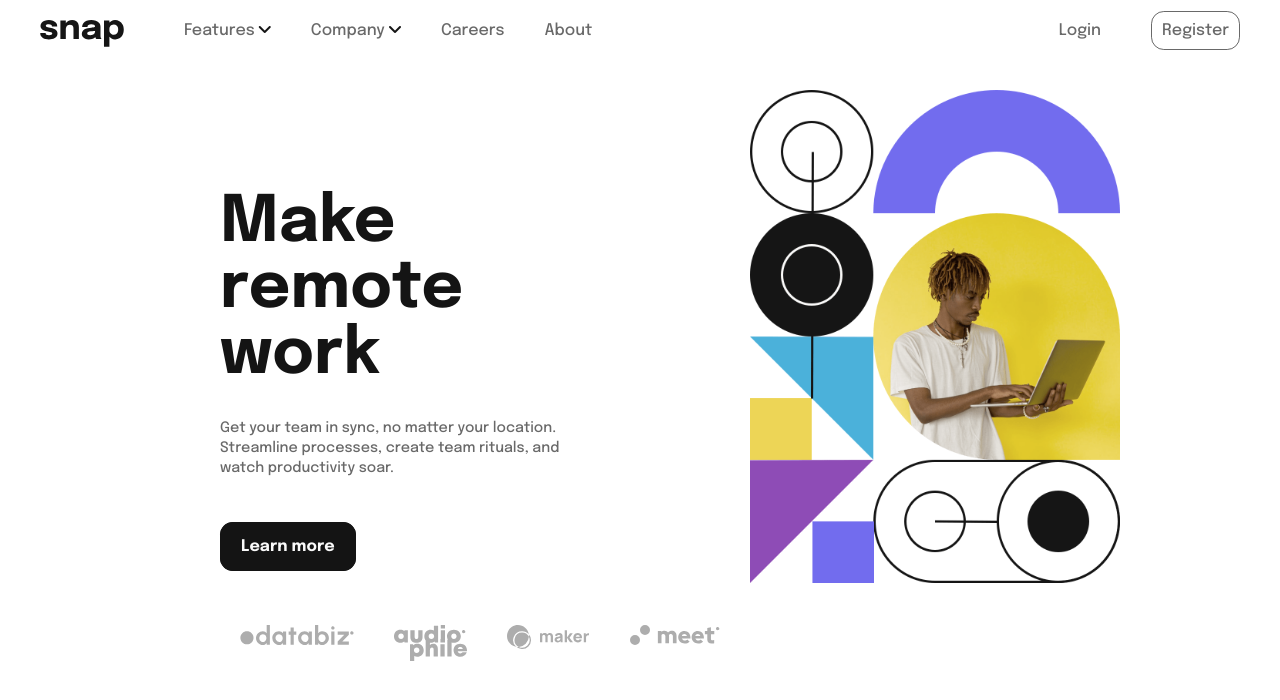
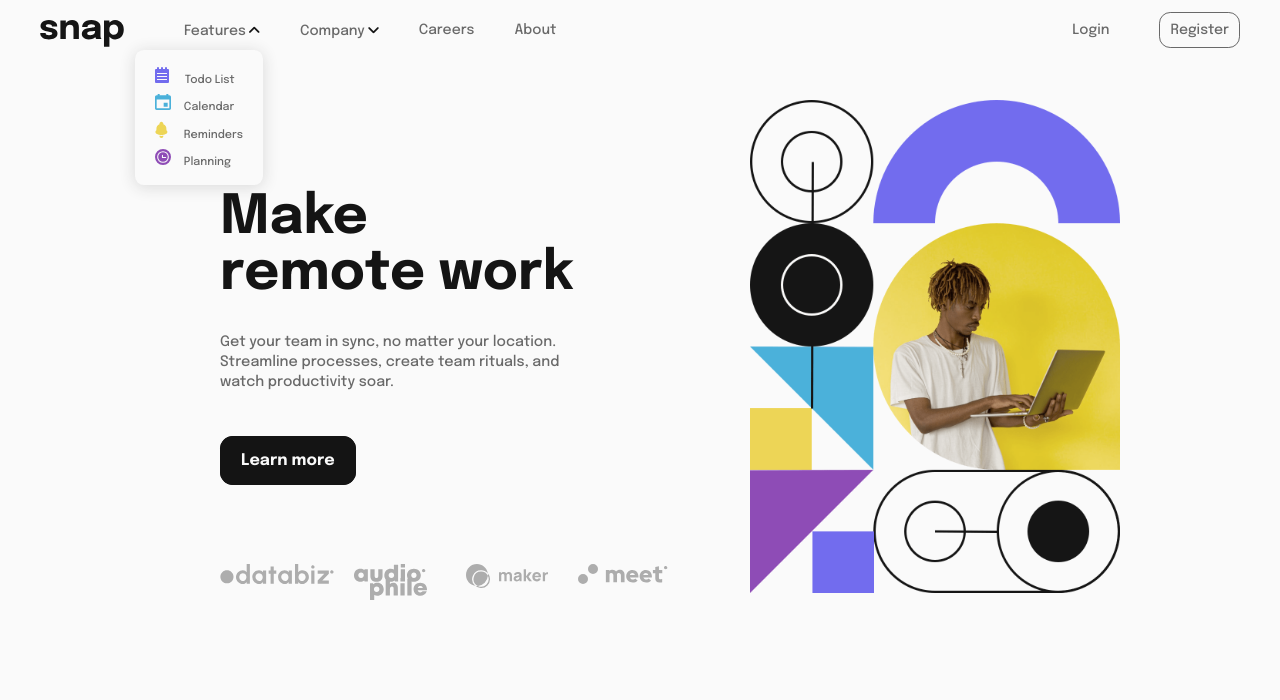
Before and after one commit to noheezybucket/dropdown-nav-challenge, a plain HTML site: page index.html in a window 1280 px wide. Both pictures are taken after a click on the link "Features". Drawn offline with Linux system fonts and the light colour scheme.

Commit message:
javascript dropdowns

```diff
--- a/index.html
+++ b/index.html
@@ -14,6 +14,7 @@
     <title>Frontend Mentor | Intro section with dropdown navigation</title>
     <link rel="stylesheet" href="css/all.min.css" />
     <link rel="stylesheet" href="css/fontawesome.min.css" />
+    <script defer src="index.js"></script>
   </head>
   <body>
     <header>
@@ -21,10 +22,14 @@
         <div><img src="./images/logo.svg" alt="" class="logo" /></div>
         <ul class="navigation">
           <li>
-            <a href="#">Features <i class="fa-solid fa-angle-down"></i></a>
+            <a href="#" class="dropdown1"
+              >Features <i class="fa-solid fa-angle-down" id="arrow"></i
+            ></a>
           </li>
           <li>
-            <a href="#">Company <i class="fa-solid fa-angle-down"></i></a>
+            <a href="#" class="dropdown2"
+              >Company <i class="fa-solid fa-angle-down" id="arrow1"></i
+            ></a>
           </li>
           <li><a href="#">Careers</a></li>
           <li><a href="#">About</a></li>
@@ -37,13 +42,13 @@
         </ul>
       </div>
     </header>
-
-    <section>
+    <div id="container">
+      <section id="section">
         <div class="text">
           <h1>Make remote work</h1>
           <p>
-          Get your team in sync, no matter your location. Streamline processes,
-          create team rituals, and watch productivity soar.
+            Get your team in sync, no matter your location. Streamline
+            processes, create team rituals, and watch productivity soar.
           </p>
           <div class="learn-more"><a href="#">Learn more</a></div>
           <div class="logos">
@@ -54,8 +59,42 @@
           </div>
         </div>
         <div class="img-box">
-        <img src="./images/image-hero-desktop.png" alt="" class="desktop-img" />
+          <img
+            src="./images/image-hero-desktop.png"
+            alt=""
+            class="desktop-img"
+          />
         </div>
       </section>
+
+      <div id="features">
+        <ul>
+          <li>
+            <img src="./images/icon-todo.svg" alt="" />
+            <a href="#" class="move">Todo List</a>
+          </li>
+          <li>
+            <img src="./images/icon-calendar.svg" alt="" />
+            <a href="#">Calendar</a>
+          </li>
+          <li>
+            <img src="./images/icon-reminders.svg" alt="" />
+            <a href="#" class="move">Reminders</a>
+          </li>
+          <li>
+            <img src="./images/icon-planning.svg" alt="" />
+            <a href="#">Planning</a>
+          </li>
+        </ul>
+      </div>
+
+      <div id="company">
+        <ul>
+          <li><a href="#">History</a></li>
+          <li><a href="#">Our Team</a></li>
+          <li><a href="#">Blog</a></li>
+        </ul>
+      </div>
+    </div>
   </body>
 </html>
--- /dev/null
+++ b/index.js
@@ -0,0 +1,20 @@
+const featuresDropdown = document.querySelector(".dropdown1");
+const companyDropdown = document.querySelector(".dropdown2");
+
+console.log(arrow);
+featuresDropdown.addEventListener("click", () => {
+  features.classList.toggle("show");
+  arrow.classList.toggle("rotate");
+});
+
+companyDropdown.addEventListener("click", () => {
+  company.classList.toggle("show");
+  arrow1.classList.toggle("rotate");
+});
+
+container.onclick = () => {
+  features.classList.remove("show");
+  company.classList.remove("show");
+  arrow.classList.remove("rotate");
+  arrow1.classList.remove("rotate");
+};
--- a/styles.css
+++ b/styles.css
@@ -8,6 +8,9 @@
   color: hsl(0, 0%, 8%);
 }
 /* HEADER */
+body {
+  background-color: hsl(0, 0%, 98%);
+}
 header,
 ul,
 nav {
@@ -17,7 +20,7 @@ nav {
 header {
   justify-content: space-between;
   height: 60px;
-  font-size: 16px;
+  font-size: 14px;
 }
 li,
 .login,
@@ -58,29 +61,30 @@ a:hover {
 }
 .img-box {
   max-width: 370px;
+  min-width: 370px;
 }
 section {
   display: flex;
   justify-content: space-between;
-  margin: 30px auto 0 auto;
+  margin: 40px auto 0 auto;
   width: 75%;
 }
 h1 {
-  font-size: 64px;
-  margin: 0 0 30px 0;
+  font-size: 54px;
+  margin: 20px 0 30px 0;
+  width: 78%;
 }
 .text {
-  width: 39.5%;
-  margin: 100px 60px 0 60px;
+  margin: 70px 60px 0 60px;
 }
 .text p {
   color: hsl(0, 0%, 41%);
-  width: 90%;
   line-height: 20px;
   font-size: 0.9em;
+  width: 80%;
 }
 .learn-more {
-  margin: 60px 0 70px 0;
+  margin: 60px 0 95px 0;
 }
 .learn-more a {
   padding: 15px 20px;
@@ -99,5 +103,55 @@ h1 {
   justify-content: start;
 }
 .logos p {
-  margin: 0 20px;
+  margin: 0 20px 0 0;
 }
+
+/* DROPDOWNS */
+#features ul,
+#company ul {
+  display: flex;
+  flex-direction: column;
+  align-items: flex-start;
+  padding: 13px 20px;
+  border-radius: 0.8em;
+  box-shadow: 0px 2px 15px 1px rgb(220, 220, 220);
+}
+#features,
+#company {
+  position: absolute;
+  font-size: 0.7em;
+  opacity: 0;
+  transition: 0.2s;
+  transform: translateY(-80px);
+  z-index: -2;
+}
+#features {
+  top: 50px;
+  left: 135px;
+}
+#company {
+  top: 50px;
+  left: 295px;
+}
+#features li {
+  margin: 4px 0;
+}
+#company li {
+  margin: 10px 10px;
+}
+#features a {
+  margin-left: 10px;
+}
+#features .move {
+  margin-left: 13px;
+}
+
+.show {
+  opacity: 1 !important;
+  transform: translateY(0) !important;
+}
+
+.rotate {
+  transform: rotate(-180deg);
+  transition: 0.2s;
+}
```
Lines whose indentation alone changed are shown as unchanged.
